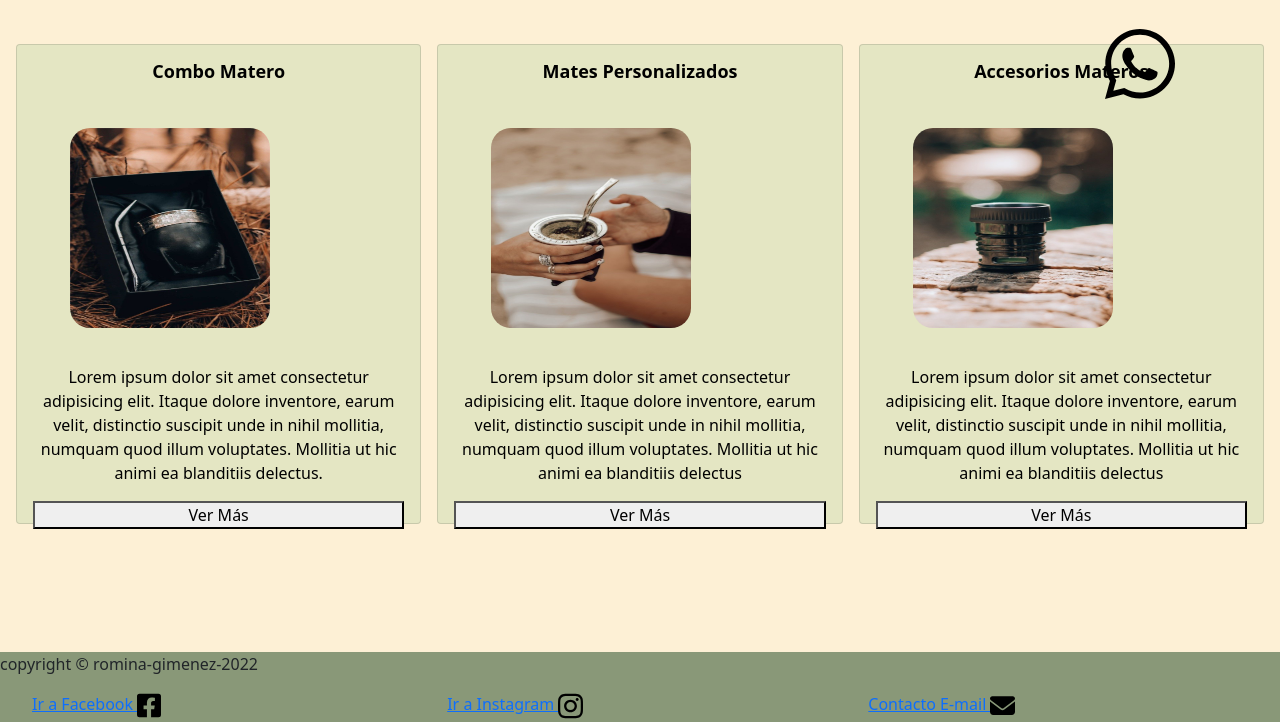
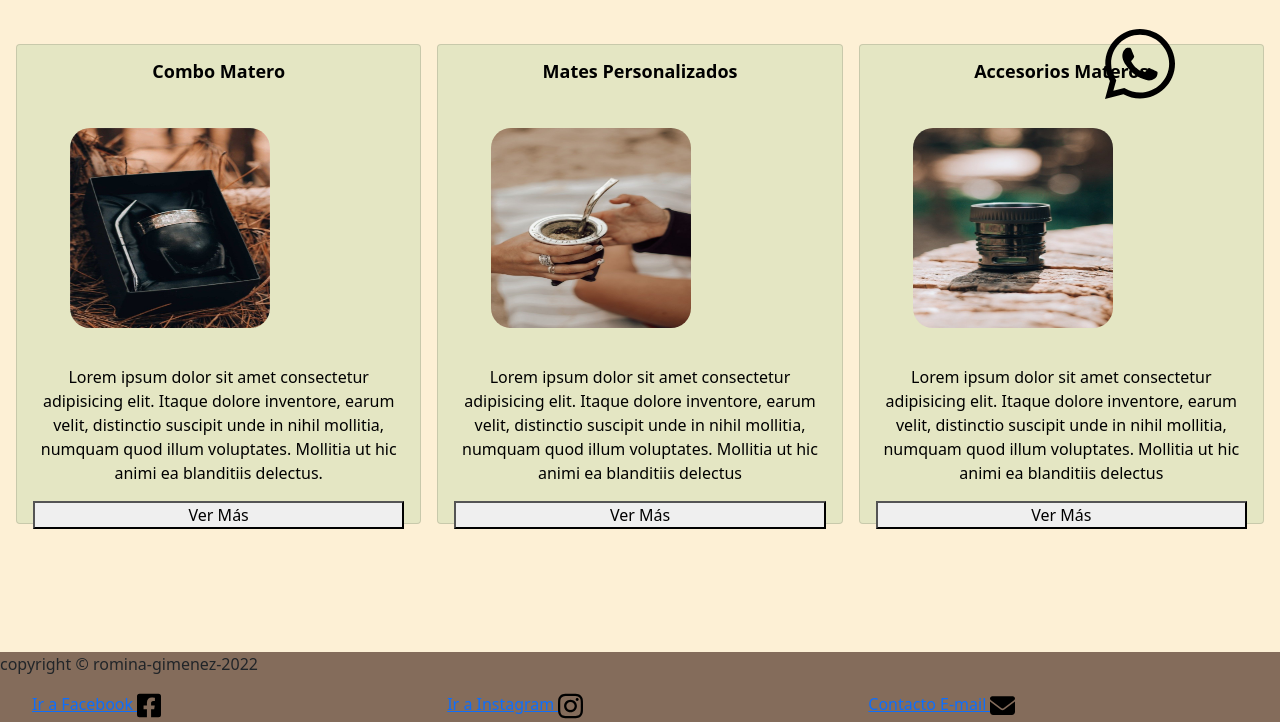
Before and after one commit to romina-gimenez/Desafio-Bootstrap, a plain HTML site: page index.html in a window 1280 px wide. Shown: the part 696-1418 px from the top of the page. Drawn offline with nearby package versions, Linux system fonts and the light colour scheme; a script that the page names is missing.

Commit message:
cambios bootstrap en css

```diff
--- a/css/styles.css
+++ b/css/styles.css
@@ -157,7 +157,7 @@ h1{
 
 /*footer*/
 .card__footer{
-    background-color: #899878;
+    background-color: #846C5B;
     width: 100%;
     height: 70px;
     margin-top: 10%;
```
